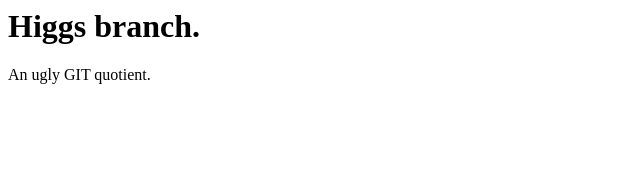
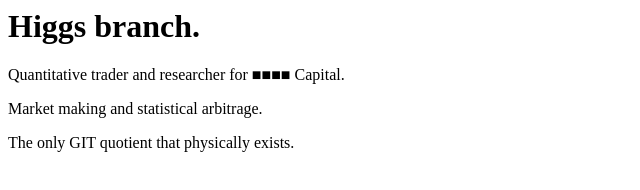
Before and after one commit to higgsbranch/higgsbranch.github.io, a plain HTML site: page index.html in a window 1280 px wide. Shown: the whole page, without its empty margins (0-640 px from the left). Drawn offline with Linux system fonts and the light colour scheme.

Commit message:
Update index.html

```diff
--- a/index.html
+++ b/index.html
@@ -2,6 +2,8 @@
 <html>
     <body>
         <h1> Higgs branch. </h1>
-        <p> An ugly GIT quotient.</p>
+        <p> Quantitative trader and researcher for ■■■■ Capital. </p>
+        <p> Market making and statistical arbitrage.</p>
+        <p> The only GIT quotient that physically exists.</p>
     </body>
 </html>
```
